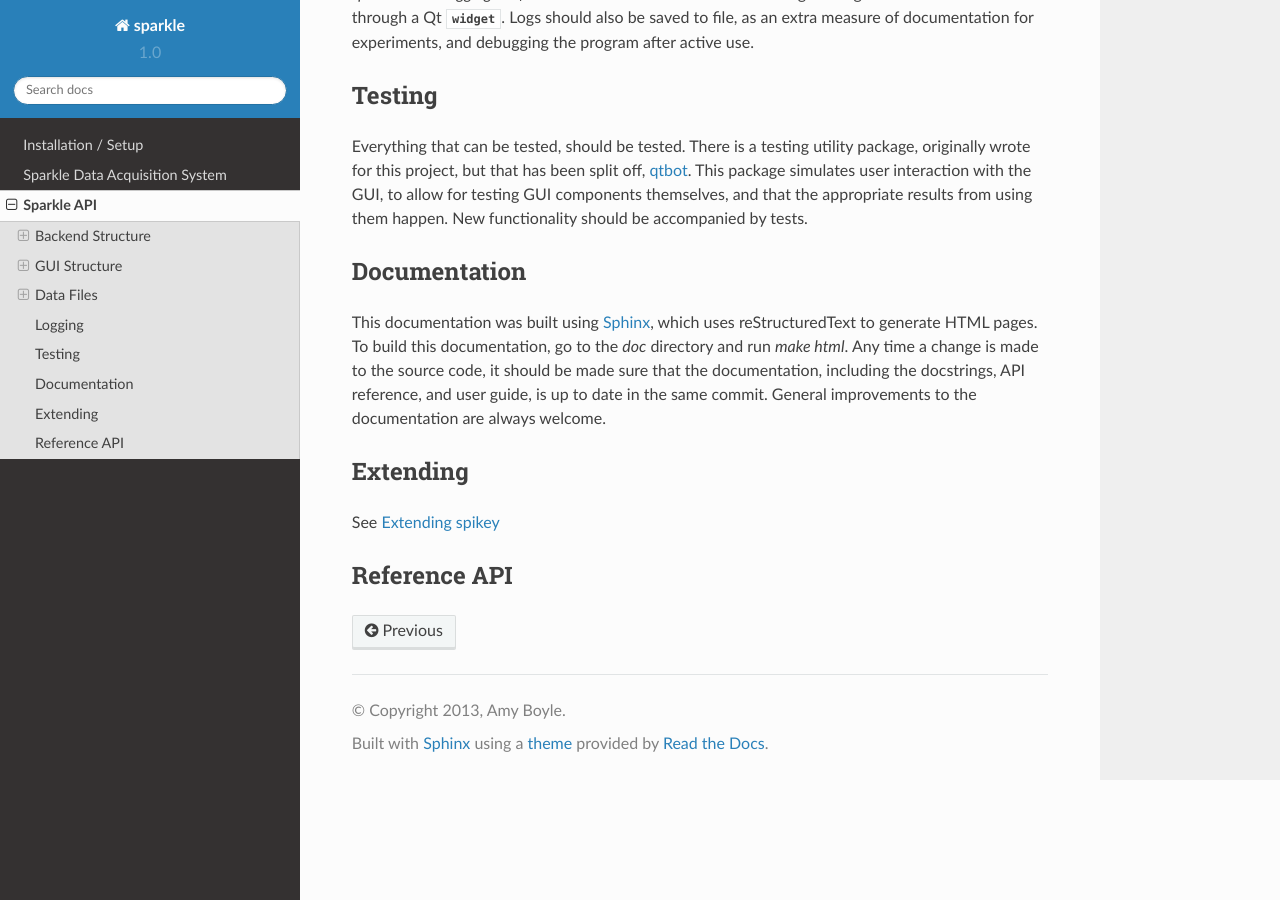
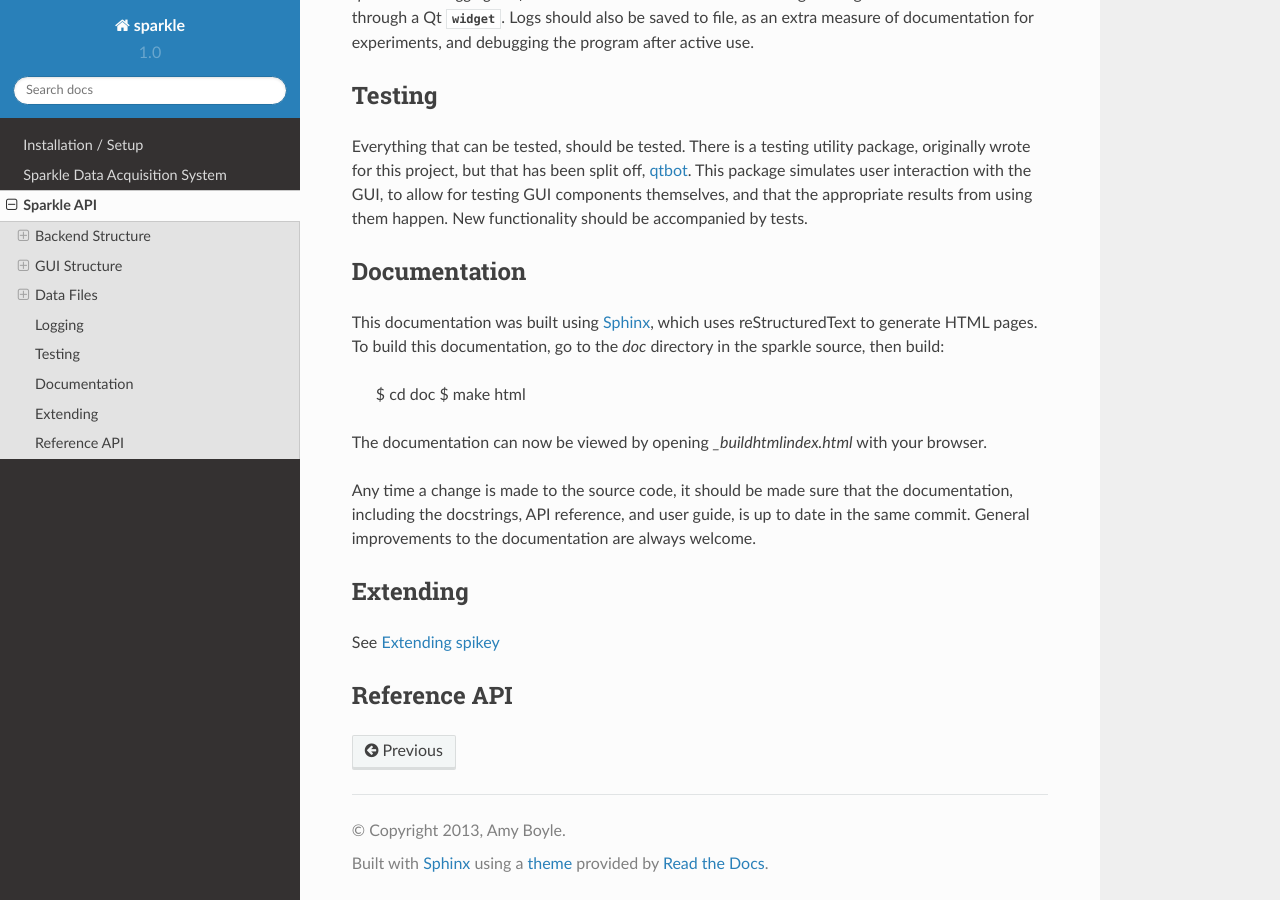
Before and after one commit to portfors-lab/sparkle, a Sphinx documentation site: the page built from doc/ref/api.rst, in a window 1280 px wide and 900 px high, scrolled down 6910 px. Built offline with Sphinx 7.4.7 and the Read the Docs theme 2.0.0, drawn with Linux system fonts in a browser that asks for light colours; pages that are not in the unit, such as notebooks, are missing from menus.

Commit message:
better format doc instructions

```diff
--- a/doc/ref/api.rst
+++ b/doc/ref/api.rst
@@ -169,7 +169,14 @@
 
 Documentation
 -------------
-This documentation was built using Sphinx_, which uses reStructuredText to generate HTML pages. To build this documentation, go to the *doc* directory and run `make html`. Any time a change is made to the source code, it should be made sure that the documentation, including the docstrings, API reference, and user guide, is up to date in the same commit. General improvements to the documentation are always welcome.
+This documentation was built using Sphinx_, which uses reStructuredText to generate HTML pages. To build this documentation, go to the *doc* directory in the sparkle source, then build:
+
+  $ cd doc
+  $ make html
+
+The documentation can now be viewed by opening `_build\html\index.html` with your browser.
+
+Any time a change is made to the source code, it should be made sure that the documentation, including the docstrings, API reference, and user guide, is up to date in the same commit. General improvements to the documentation are always welcome.
 
 .. _Sphinx: http://sphinx-doc.org/index.html
 
```
